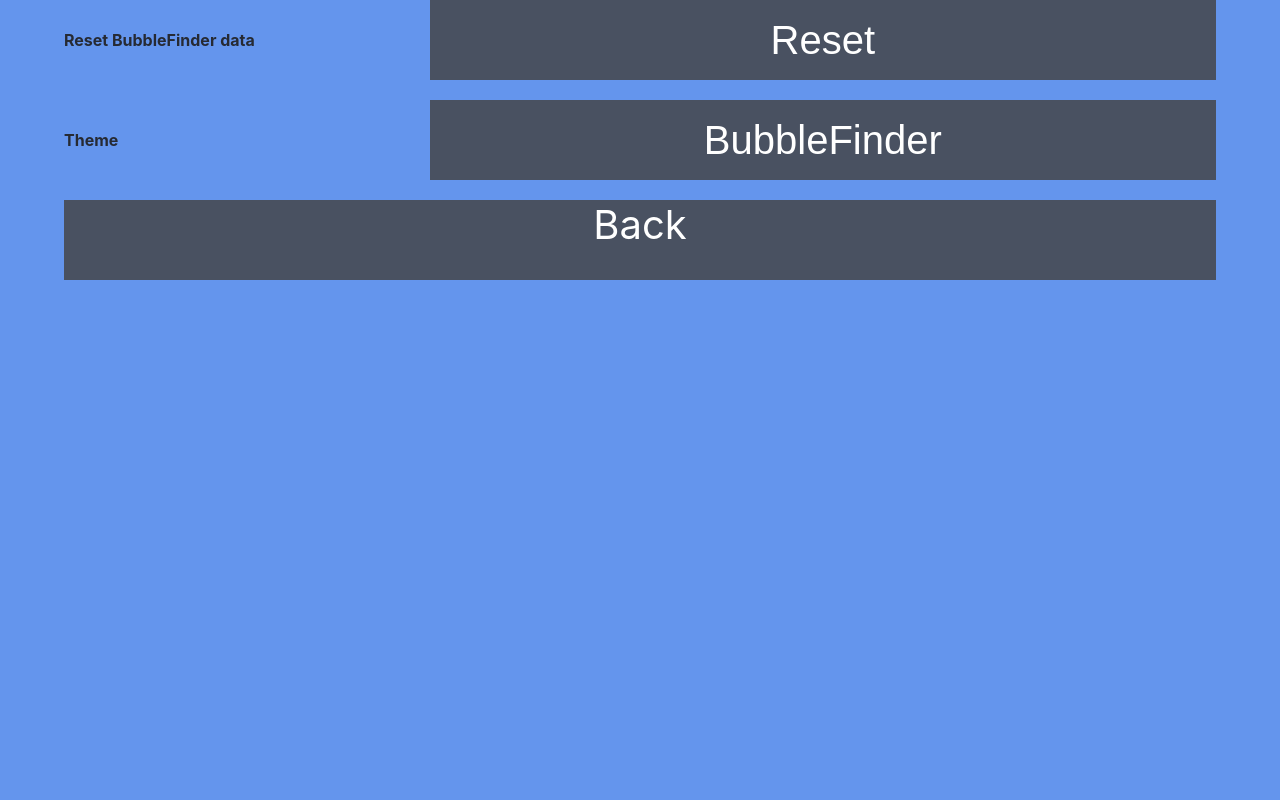
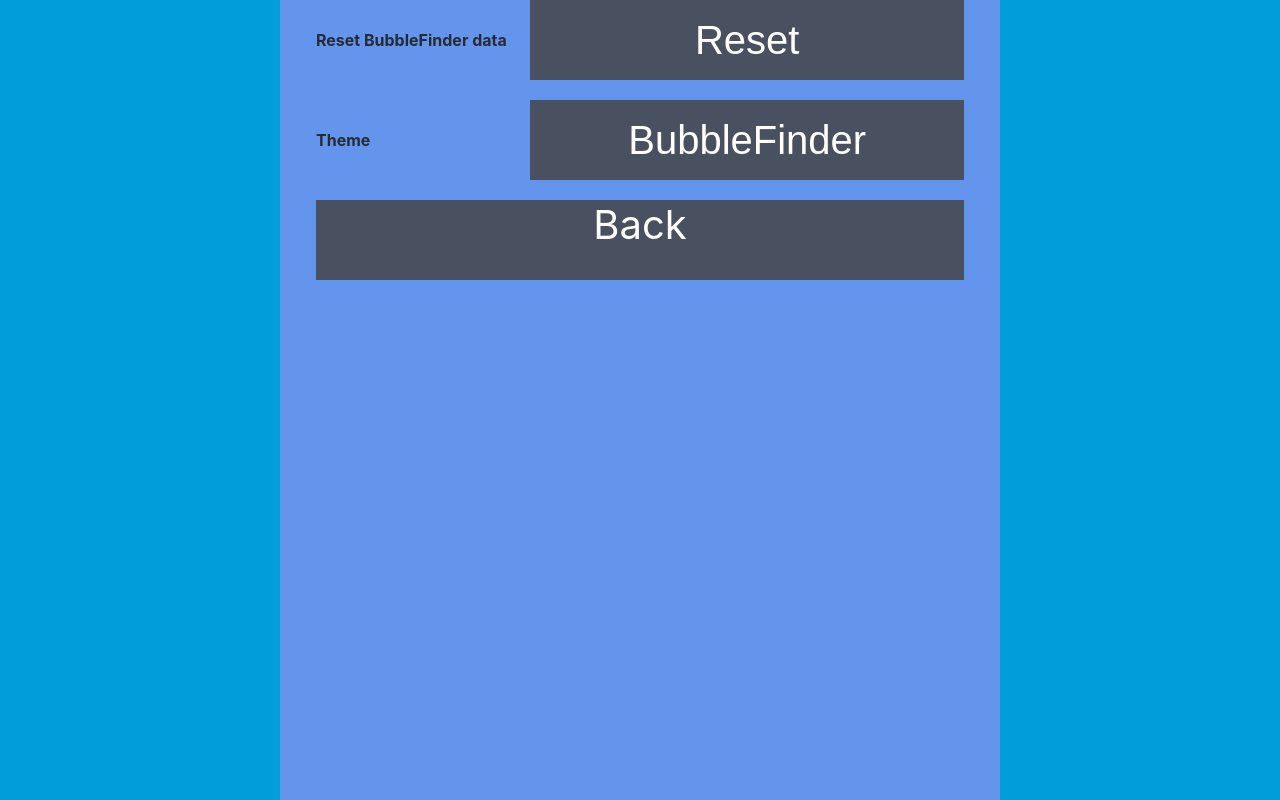
Before and after one commit to elizeumadeira/bubblefinder, a React (Create React App) app: page /options in a window 1280 px wide. Built offline with nearby package versions, Linux system fonts and the light colour scheme.

Commit message:
Mario Theme added

```diff
--- a/src/configs/index.js
+++ b/src/configs/index.js
@@ -32,7 +32,7 @@
         unlock: false,
         score: 0,
         color_number: 8,
-        tries: 1,
+        tries: 5,
         board: [
             [0, 0, 0, 0, 0, 0],
             [0, 0, 1, 1, 0, 0],
@@ -179,7 +179,6 @@
 function setLocalStorage(storage) {
     var config_default = storedConfigs();
     const new_config = _merge(config_default, storage);
-    console.log(new_config);
     localStorage.setItem(LOCAL_STORAGE_KEY, JSON.stringify(new_config));
 }
 
--- a/src/themes/bubble-finder/bubble-finder.scss
+++ b/src/themes/bubble-finder/bubble-finder.scss
@@ -261,6 +261,10 @@
         @include bf-fundo-principal-bf;
 
         .bubble-finder-header-logo {
+            place-self: center;
+
+            @include logo-bf;
+
             margin: 0;
             align-self: center;
         }
@@ -278,5 +282,13 @@
                 }
             }
         }
+
+        .button-container {
+            @include bf-button-container-bf;
+            a,
+            button {
+                @include bf-button-style-bf;
+            }
+        }
     }
 }
--- a/src/themes/index.scss
+++ b/src/themes/index.scss
@@ -1,12 +1,23 @@
 @import "./bubble-finder/bubble-finder.scss";
 @import "./mario-world/mario-world.scss";
 
-#root > div {
+body {
+    background-color: #009ddb;
+}
+#root {
+    height: 100%;
     position: absolute;
-    top: 0;
     left: 0;
     right: 0;
     bottom: 0;
+
+    & > div {
+        position: relative;
+        height: 100%;
+        max-width: 720px;
+        max-height: 930px;
+        margin: auto;
+    }
 }
 
 .ModalOverlay {
@@ -17,6 +28,10 @@
     bottom: 0;
 
     .Modal {
+        max-width: 680px;
+        max-height: 900px;
+        margin: 0 auto;
+
         &.ModalOptions {
             & > div:first-child {
                 display: grid;
@@ -31,15 +46,6 @@
             display: grid;
             grid-template-rows: 75% auto;
             grid-template-columns: 1fr;
-            // height: 100%;
-
-            // .button-container {
-            //     @include bf-button-container;
-
-            //     button {
-            //         @include bf-button-style;
-            //     }
-            // }
         }
         position: absolute;
         top: 40px;
@@ -50,9 +56,6 @@
         ul {
             padding: 0;
             list-style: none;
-
-            li {
-            }
         }
     }
 }
--- a/src/themes/mario-world/mario-world.scss
+++ b/src/themes/mario-world/mario-world.scss
@@ -30,7 +30,7 @@
 }
 
 @mixin bf-fundo-modal-mw {
-    background: url("world-map-9.jpg") repeat;
+    background: url("modal-bc.png") repeat;
     background-size: cover;
     background-position: center;
 }
@@ -81,6 +81,7 @@
 }
 
 @mixin main-shadow-mw {
+    color: #FFF;
     text-shadow: rgb(0, 0, 0) 5px 0px 0px, rgb(0, 0, 0) 4.90033px 0.993347px 0px, rgb(0, 0, 0) 4.60531px 1.94709px 0px,
         rgb(0, 0, 0) 4.12668px 2.82321px 0px, rgb(0, 0, 0) 3.48353px 3.58678px 0px, rgb(0, 0, 0) 2.70151px 4.20736px 0px,
         rgb(0, 0, 0) 1.81179px 4.6602px 0px, rgb(0, 0, 0) 0.849836px 4.92725px 0px,
@@ -314,7 +315,7 @@
 
     //SCREEN OPTIONS
     .container-options {
-        padding-top: 30%;
+        padding-top: 20%;
         display: grid;
         grid-template-rows: 70% 100px;
         height: 100%;
```
Also changed, not shown: src/themes/mario-world/modal-bc.png (added).
